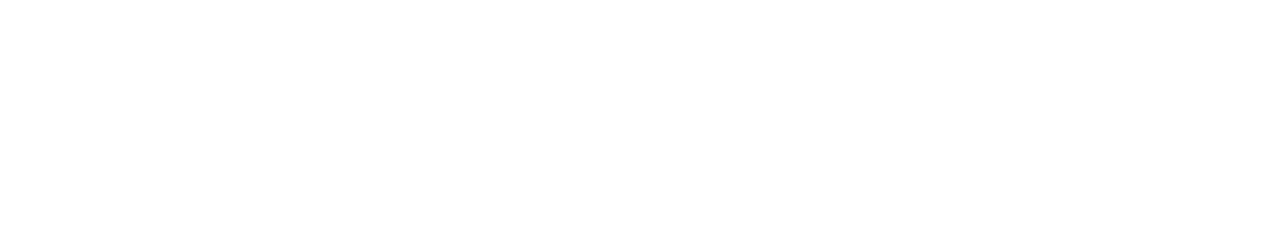
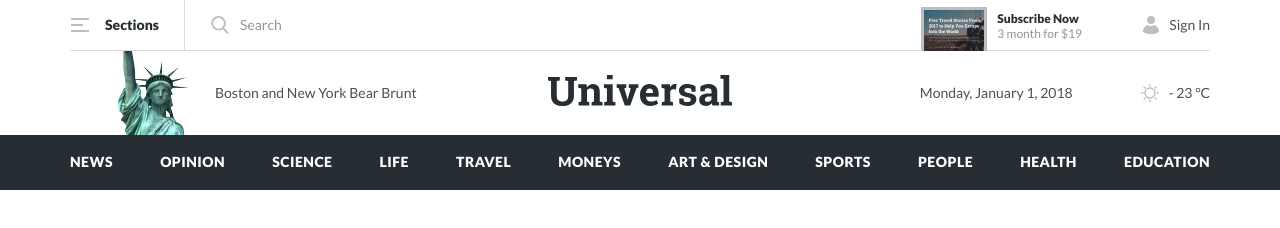
Before and after one commit to zuchok1/universal, a plain HTML site: page index.html in a window 1280 px wide. Drawn offline with Linux system fonts and the light colour scheme.

Commit message:
Added header

```diff
--- a/index.html
+++ b/index.html
@@ -4,14 +4,78 @@
 <head>
   <meta charset="UTF-8">
   <meta name="viewport" content="width=device-width, initial-scale=1.0">
-  <title>Universal</title>
-  <link href="https://fonts.googleapis.com/css2?family=Lato:ital@0;1&family=Roboto+Slab:wght@700&display=swap"
+  <title>Universal - Breaking News, World News & Multimedia</title>
+  <link
+    href="https://fonts.googleapis.com/css2?family=Lato:ital,wght@0,400;0,900;1,900&family=Roboto+Slab:wght@700&display=swap"
     rel="stylesheet">
   <link rel="stylesheet" href="css/style.min.css">
 </head>
 
 <body>
+  <header class="header">
+    <div class="header__container container">
+      <div class="header__top">
+        <button class="header__sections">
+          <img src="img/menu-icon.svg" alt="Icon: menu" class="header__menu-icon">
+          Sections
+        </button>
+        <form action="#" class="header__form">
+          <button class="header__search-btn">
+            <img src="img/search-icon.svg" alt="Icon: search" class="header__search-icon">
+          </button>
+          <input type="text" class="header__input" placeholder="Search">
+        </form>
+        <a href="#" class="subscribe header__subscribe">
+          <img src="img/subscribe-img.jpg" alt="Preview of the article" class="subscribe__img">
+          <span class="subscribe__title">Subscribe Now</span>
+          <span class="subscribe__price">3 month for $19</span>
+        </a>
+        <a href="#" class="header__sign-in sign-in">
+          <img src="img/profile-icon.svg" alt="Icon: profile" class="sign-in__profile-icon">
+          <span class="sign-in__text">Sign In</span>
+        </a>
+      </div>
 
+      <div class="header__middle">
+        <div class="header__news">
+          <img src="img/statue-of-liberty.png" alt="Statue of Liberty" class="header__preview">
+          <span class="header__news-title">Boston and New York Bear Brunt</span>
+        </div>
+        <a class="header__logo logos" href="/">
+          <img src="img/logo.svg" alt="Logo: Universal" class="logo__img">
+        </a>
+
+        <span class="header__date">Monday, January 1, 2018</span>
+        <div class="weather header__weather">
+          <img src="img/weather-sun.svg" alt="Icon: sun" class="weather__icon">
+          <span class="weather__temperature">- 23 °C</span>
+        </div>
+      </div>
+
+
+    </div>
+    <nav class="header__navbar navbar">
+      <div class="navbar__container container">
+        <a href="#" class="navbar__item">News</a>
+        <a href="#" class="navbar__item">Opinion</a>
+        <a href="#" class="navbar__item">Science</a>
+        <a href="#" class="navbar__item">Life</a>
+        <a href="#" class="navbar__item">Travel</a>
+        <a href="#" class="navbar__item">Moneys</a>
+        <a href="#" class="navbar__item">Art & Design</a>
+        <a href="#" class="navbar__item">Sports</a>
+        <a href="#" class="navbar__item">People</a>
+        <a href="#" class="navbar__item">Health</a>
+        <a href="#" class="navbar__item">Education</a>
+      </div>
+    </nav>
+  </header>
+
+
+  <script src="js/swiper-bundle.min.js"></script>
+  <script src="js/jquery-3.5.1.min.js"></script>
+  <script src="js/jquery.validate.min.js"></script>
+  <script src="js/main.js"></script>
 </body>
 
 </html>
--- a/sass/_settings.sass
+++ b/sass/_settings.sass
@@ -0,0 +1,20 @@
+*
+  box-sizing: border-box
+
+a
+  color: inherit
+  text-decoration: none
+
+button
+  outline: none
+  cursor: pointer
+  border: none
+  background-color: transparent
+  padding: 0
+
+.container
+  max-width: 1140px
+  margin: auto
+
+img
+  max-width: 100%
--- a/sass/_var.sass
+++ b/sass/_var.sass
@@ -0,0 +1,7 @@
+=lato($font-size)
+  font-family: 'Lato', sans-serif
+  font-size: $font-size
+
+=roboto-slab($font-size)
+  font-family: 'Roboto Slab', serif
+  font-size: $font-size
--- a/sass/blocks/_header.sass
+++ b/sass/blocks/_header.sass
@@ -0,0 +1,103 @@
+.header
+  background-color: #ffffff
+  color: #262d33
+  +lato(14px)
+  line-height: 20px
+  &__top
+    display: flex
+    justify-content: space-between
+    align-items: center
+    height: 51px
+    border-bottom: 1px solid #d9dadb
+  &__sections
+    display: flex
+    align-items: center
+    height: 100%
+    font-weight: 900
+    padding-right: 25px
+    border-right: 1px solid #d9dadb
+    color: #262d33
+  &__menu-icon
+    margin-right: 15px
+  &__form
+    margin-right: auto
+    margin-left: 25px
+    display: flex
+    height: 20px
+  &__input
+    outline: none
+    border: none
+    padding: 0
+    padding-left: 10px
+    &::placeholder
+      color: #939699
+  &__subscribe
+    margin-right: 56px
+  &__middle
+    padding-left: 30px
+    display: flex
+    align-items: center
+    justify-content: space-between
+    color: #4b5157
+    position: relative
+  &__news
+    display: flex
+    align-items: center
+    margin-right: auto
+  &__preview
+    margin-right: 15px
+  &__logo
+    position: absolute
+    top: 50%
+    left: 50%
+    transform: translate(-50%, -50%)
+  &__date
+    margin-right: 68px
+
+.subscribe
+  align-self: start
+  min-width: 166px
+  padding-top: 7px
+  font-size: 12px
+  line-height: 15px
+  &__img
+    float: left
+    border: 3px solid #BCBFC2
+    border-bottom: 0
+    margin-right: 10px
+  &__title
+    font-weight: 900
+    display: block
+    margin-top: 4px
+  &__price
+    color: #939699
+    font-family: Lato
+    font-weight: 400
+
+.sign-in
+  display: flex
+  align-items: center
+  &__profile-icon
+    margin-right: 10px
+  &__text
+    color: #4b5157
+
+.weather
+  display: flex
+  align-items: center
+  &__icon
+    margin-right: 10px
+
+.navbar
+  background-color: #262d33
+  &__container
+    min-height: 55px
+    padding-top: 17px
+    display: flex
+    justify-content: space-between
+  &__item
+    color: #ffffff
+    font-weight: 900
+    letter-spacing: 0.5px
+    text-transform: uppercase
+    line-height: 20px
```
Also changed, not shown: css/style.min.css, img/logo.svg (added), img/menu-icon.svg (added), img/profile-icon.svg (added), img/search-icon.svg (added), img/statue-of-liberty.png (added), img/subscribe-img.jpg (added), img/weather-sun.svg (added), 2 other files.
